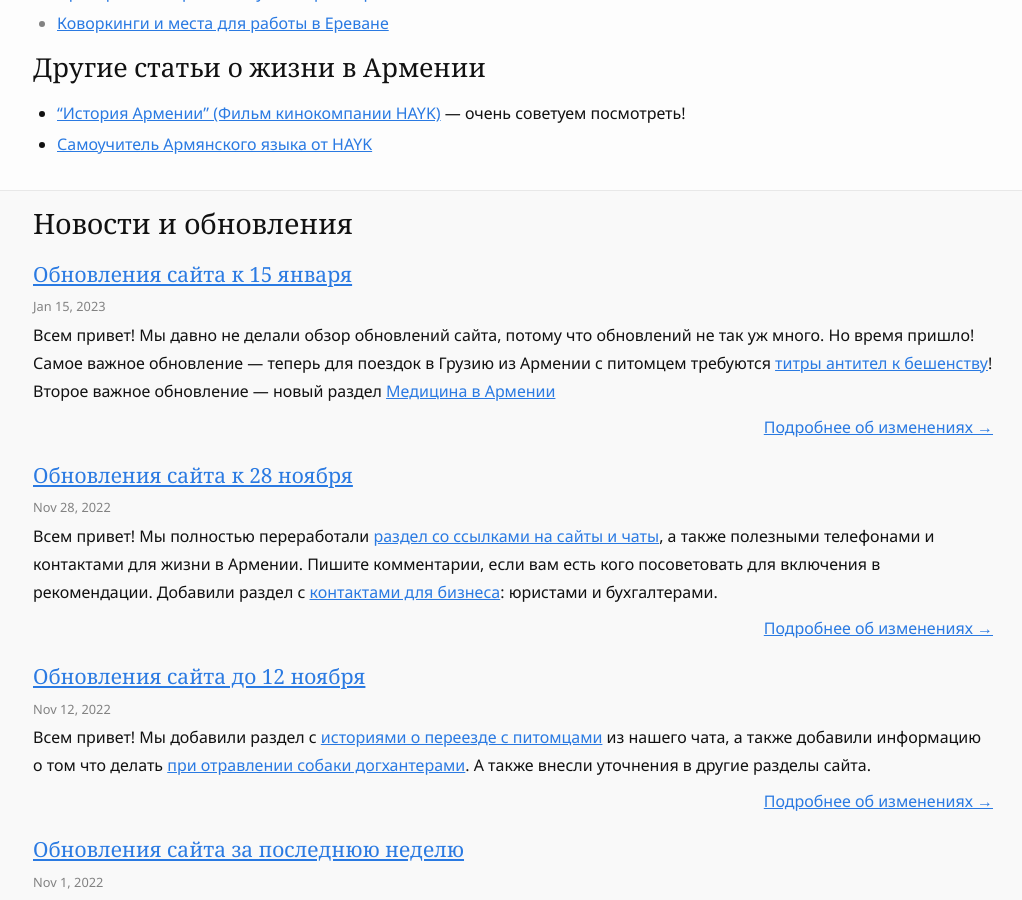
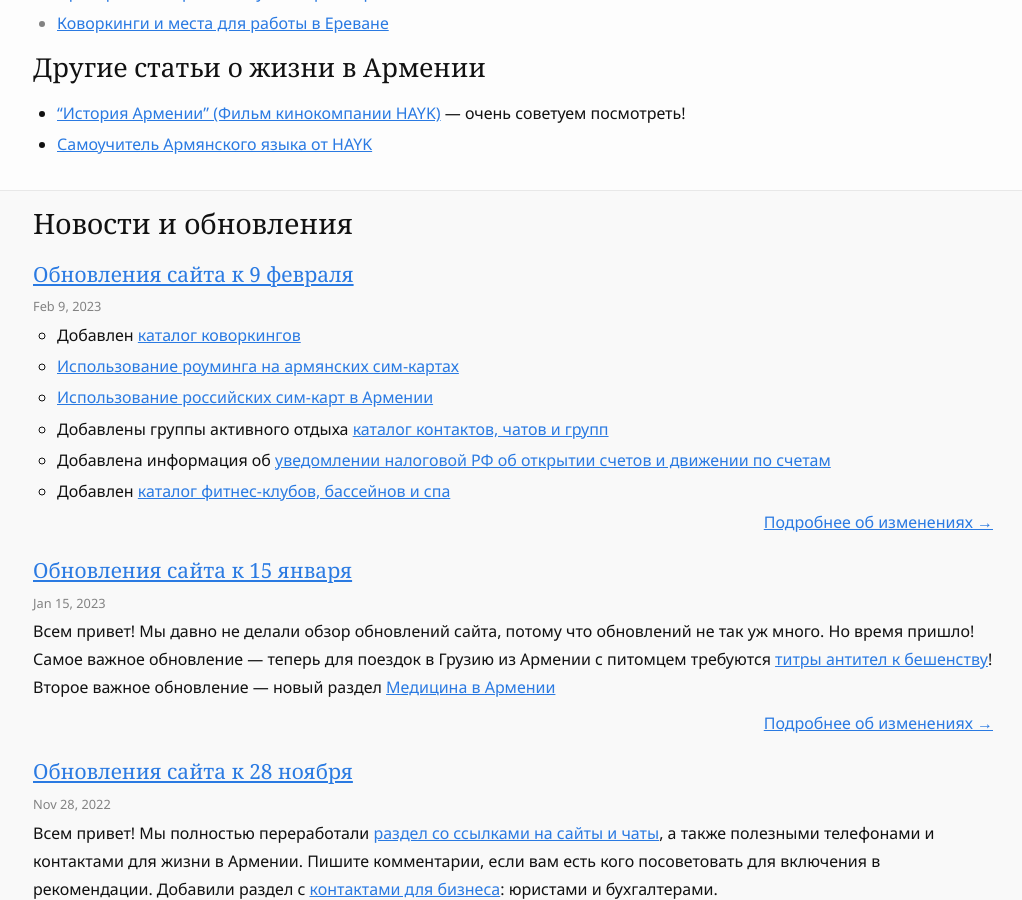
Before and after one commit to haywiki/haywiki.github.io, a Jekyll site: the page built from index.md, in a window 1280 px wide and 900 px high, scrolled down 2414 px. Shown: the whole window, without its empty margins (127-1149 px from the left). Built offline with Jekyll 4.4.1, drawn with Linux system fonts in a browser that asks for light colours; nearby versions of some CDN libraries; some of the changed text lies outside the part shown.

Commit message:
информация об обновлениях за месяц

```diff
--- a/_config.yml
+++ b/_config.yml
@@ -51,4 +51,4 @@ defaults:
 
 # Content variables
 
-mir_cards_date: "14.01.2023"
+mir_cards_date: "09.02.2023"
--- /dev/null
+++ b/_posts/2023-02-09-updates.md
@@ -0,0 +1,45 @@
+---
+layout: post
+title: Обновления сайта к 9 февраля
+author: Антон
+excerpt_separator: <!--more-->
+more_text: "Подробнее об изменениях"
+---
+
+- Добавлен [каталог коворкингов](/business/coworking.html)
+- [Использование роуминга на армянских сим-картах](/cellular/roaming.html)
+- [Использование российских сим-карт в Армении](/cellular/russian-sim.html)
+- Добавлены группы активного отдыха [каталог контактов, чатов и групп](/life/contacts.html)
+- Добавлена информация об [уведомлении налоговой РФ об открытии счетов и движении по счетам](/money/notifications.html)
+- Добавлен [каталог фитнес-клубов, бассейнов и спа](/life/wellness.html)
+
+<!--more-->
+
+- [VPN для доступа к российским сайтам из-за рубежа](/life/russian-vpn.html)
+- Добавлена дополнительная [информация о нотариусах](/attorneys.html)
+
+### Обновления информации о банках, ВНЖ и налогах
+
+По материалам группы [Армения: ВНЖ, банки, налоги](https://t.me/am_banking_and_residency)
+
+- Добавлены рекомендации [банков для физлиц](/banks/best-fl.html) и [для ип](/banks/best-ip.html) от
+- Добавлен раздел с [требованиями банков для открытия счетов физлиц](/banks/requirements-fl.html) и [для ип](/banks/requirements-ip.html)
+- Добавлена [информация о получении тарифов резидента](/banks/resident-tariffs.html)
+- Добавлена [информация о получении справок и выписок в банках](/banks/statement.html)
+- Выделены в отдельный раздел [полезные советы по использованию банков](/banks/tips-and-tricks.html)
+- Добавлена статья о важности [правильного адреса в банке Армении](/money/bank-address.html)
+
+- Уточнена [информация по оплате налогов ИП](/business/ip-money.html)
+- Уточнена информация по [получению карты-справки для граждан ЕАЭС](/documents/eaeu-cert.html)
+- Уточнена информация о [регистрации по месту жительства](/documents/registration.html)
+- Уточнена информация по [получению ВНЖ](/documents/residence.html)
+
+Информацию с сайта можно копировать и использовать в соответствии с лицензией
+[CC BY-NC-SA](https://creativecommons.org/licenses/by-nc-sa/4.0/deed.ru). То есть с указанием авторства и свободно для
+некоммерческого использования.
+
+Вы также можете присоединиться к [нашей команде на github](https://github.com/haywiki) и помогать иммигрантам,
+публикуя статьи на сайте!
+
+С уважением,
+Антон.
```
